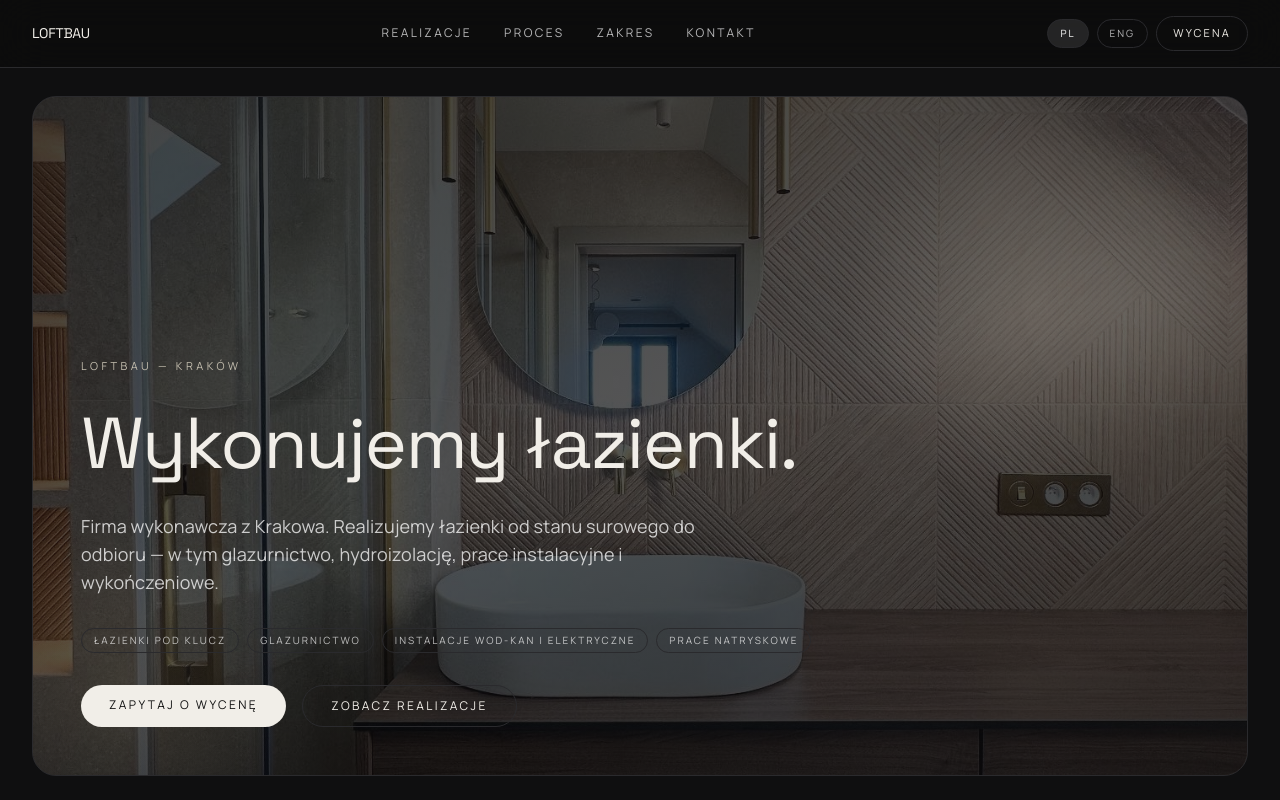
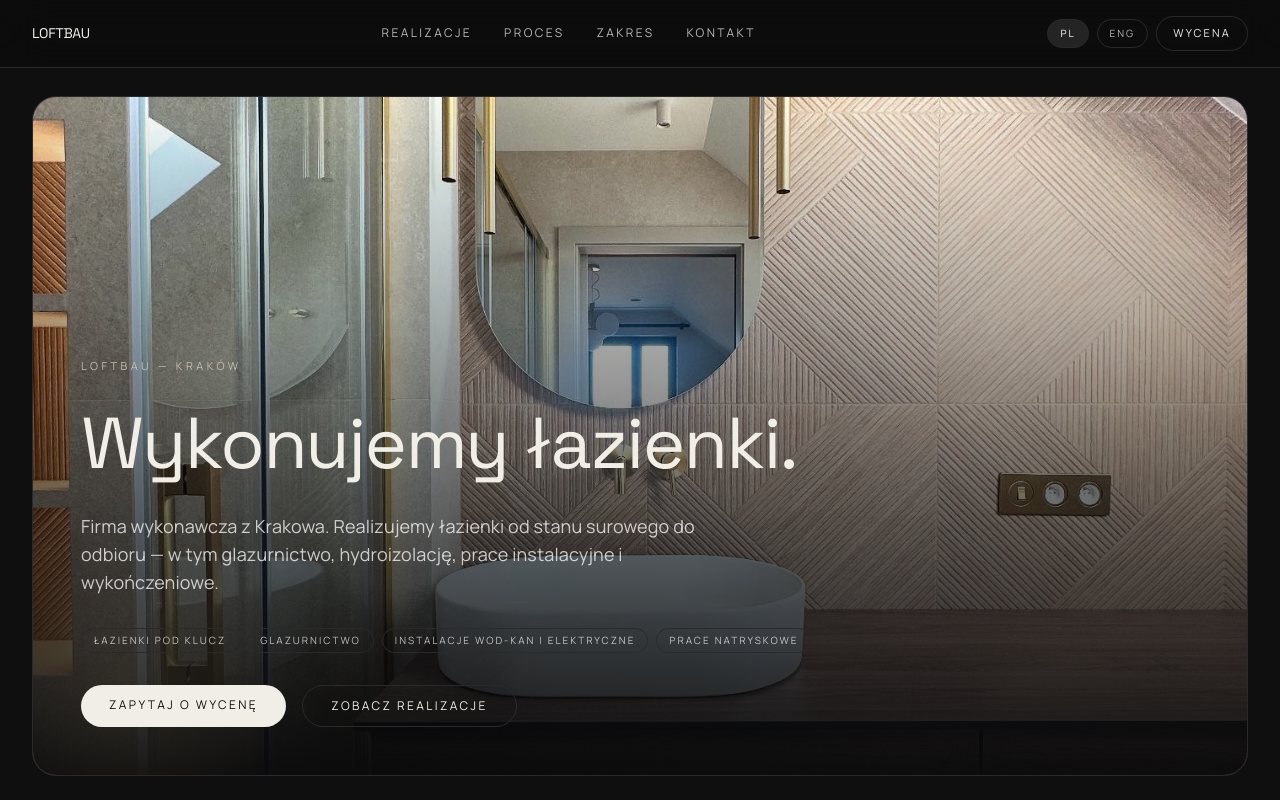
Before and after one commit to shalke777/loftbau, a Next.js app: page / in a window 1280 px wide. Shown: the top 800 px of the page. Built offline with nearby package versions, Linux system fonts and the light colour scheme.

Commit message:
fix: hero gradient top-to-bottom 100-0

```diff
--- a/components/loftbau/LoftbauPage.tsx
+++ b/components/loftbau/LoftbauPage.tsx
@@ -522,12 +522,12 @@ export default function LoftbauPage({ locale = "pl" }: { locale?: Locale }) {
             src="/realizacja-4.jpg"
             fill
             priority
-            className="object-cover opacity-55"
+            className="object-cover opacity-100"
             sizes="100vw"
             alt=""
           />
           {/* Gradient overlay */}
-          <div className="absolute inset-0 bg-[linear-gradient(165deg,rgba(15,15,16,0.6)_0%,rgba(12,12,13,0.45)_50%,rgba(10,10,11,0.72)_100%)]" />
+          <div className="absolute inset-0 bg-[linear-gradient(to_bottom,transparent_0%,rgba(10,10,11,0.6)_60%,rgba(10,10,11,0.97)_100%)]" />
           {/* Warm accent top-right */}
           <div className="absolute right-0 top-0 h-[420px] w-[420px] rounded-full bg-[radial-gradient(circle,rgba(216,203,184,0.18)_0%,transparent_65%)]" />
           {/* Warm glow bottom-left */}
```
